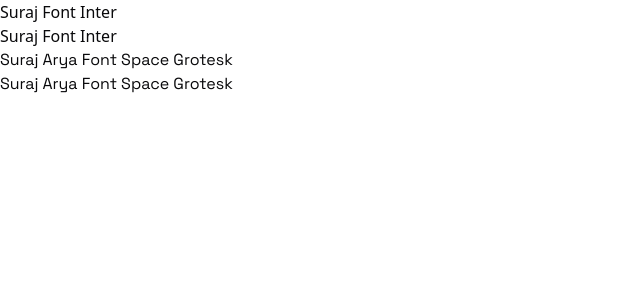
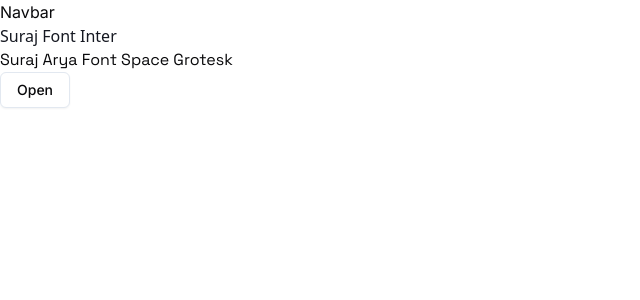
Before and after one commit to iamsurajarya/dev-flow-next-15, a Next.js app: page / in a window 1280 px wide. Shown: the top 300 px of the page, without its empty margins (0-640 px from the left). Built offline with nearby package versions, Linux system fonts and the light colour scheme.

Commit message:
Installing ShadCN

```diff
--- a/app/globals.css
+++ b/app/globals.css
@@ -1,6 +1,10 @@
 @tailwind base;
 @tailwind components;
 @tailwind utilities;
+
+body {
+  font-family: "Inter", sans-serif;
+}
 
 :root {
   --radius: 8px;
--- a/app/layout.tsx
+++ b/app/layout.tsx
@@ -3,6 +3,7 @@
 import React from "react";
 
 import "./globals.css";
+import Navbar from "@/components/ui/navigation/Navbar";
 import ThemeProvider from "@/context/Theme";
 
 const inter = Inter({
@@ -22,15 +23,6 @@
     icon: "/images/site-logo.svg",
   },
 };
-export const metadata2: Metadata = {
-  title: "Dev Flow",
-  description: "Another way to stack-over-flow",
-  icons: {
-    icon: "/images/site-logo.svg",
-  },
-};
-
-console.log(inter.variable, spaceGrotesk.variable, "srj");
 
 export default function RootLayout({
   children,
@@ -39,13 +31,14 @@
 }>) {
   return (
     <html lang="en" suppressHydrationWarning>
-      <body className={`${inter.variable} ${spaceGrotesk.variable} antialiased`}>
+      <body className={`${inter.className} ${spaceGrotesk.variable} antialiased`}>
         <ThemeProvider
           attribute="class"
           defaultTheme="system"
           enableSystem
           disableTransitionOnChange
         >
+          <Navbar />
           {children}
         </ThemeProvider>
       </body>
--- a/app/page.tsx
+++ b/app/page.tsx
@@ -1,10 +1,52 @@
+"use client";
+
+import { DropdownMenuCheckboxItemProps } from "@radix-ui/react-dropdown-menu";
+import { useState } from "react";
+
+import { Button } from "@/components/ui/button";
+import {
+  DropdownMenu,
+  DropdownMenuCheckboxItem,
+  DropdownMenuContent,
+  DropdownMenuLabel,
+  DropdownMenuSeparator,
+  DropdownMenuTrigger,
+} from "@/components/ui/dropdown-menu";
+
+type Checked = DropdownMenuCheckboxItemProps["checked"];
+
 export default function Home() {
+  const [showStatusBar, setShowStatusBar] = useState<Checked>(true);
+  const [showActivityBar, setShowActivityBar] = useState<Checked>(false);
+  const [showPanel, setShowPanel] = useState<Checked>(false);
+
   return (
     <div>
-      <h1 className="font-sans">Suraj Font Inter</h1>
-      <h1 className="font-sans">Suraj Font Inter</h1>
+      <h1 className="text-dark300_light700 font-sans">Suraj Font Inter</h1>
       <h1 className="font-spaceGrotesk">Suraj Arya Font Space Grotesk</h1>
-      <h1 className="font-spaceGrotesk">Suraj Arya Font Space Grotesk</h1>
+
+      <DropdownMenu>
+        <DropdownMenuTrigger asChild>
+          <Button variant="outline">Open</Button>
+        </DropdownMenuTrigger>
+        <DropdownMenuContent className="w-56">
+          <DropdownMenuLabel>Appearance</DropdownMenuLabel>
+          <DropdownMenuSeparator />
+          <DropdownMenuCheckboxItem checked={showStatusBar} onCheckedChange={setShowStatusBar}>
+            Status Bar
+          </DropdownMenuCheckboxItem>
+          <DropdownMenuCheckboxItem
+            checked={showActivityBar}
+            onCheckedChange={setShowActivityBar}
+            disabled
+          >
+            Activity Bar
+          </DropdownMenuCheckboxItem>
+          <DropdownMenuCheckboxItem checked={showPanel} onCheckedChange={setShowPanel}>
+            Panel
+          </DropdownMenuCheckboxItem>
+        </DropdownMenuContent>
+      </DropdownMenu>
     </div>
   );
 }
--- /dev/null
+++ b/components/ui/button.tsx
@@ -0,0 +1,57 @@
+import * as React from "react"
+import { Slot } from "@radix-ui/react-slot"
+import { cva, type VariantProps } from "class-variance-authority"
+
+import { cn } from "@/lib/utils"
+
+const buttonVariants = cva(
+  "inline-flex items-center justify-center gap-2 whitespace-nowrap rounded-md text-sm font-medium transition-colors focus-visible:outline-none focus-visible:ring-1 focus-visible:ring-slate-950 disabled:pointer-events-none disabled:opacity-50 [&_svg]:pointer-events-none [&_svg]:size-4 [&_svg]:shrink-0 dark:focus-visible:ring-slate-300",
+  {
+    variants: {
+      variant: {
+        default:
+          "bg-slate-900 text-slate-50 shadow hover:bg-slate-900/90 dark:bg-slate-50 dark:text-slate-900 dark:hover:bg-slate-50/90",
+        destructive:
+          "bg-red-500 text-slate-50 shadow-sm hover:bg-red-500/90 dark:bg-red-900 dark:text-slate-50 dark:hover:bg-red-900/90",
+        outline:
+          "border border-slate-200 bg-white shadow-sm hover:bg-slate-100 hover:text-slate-900 dark:border-slate-800 dark:bg-slate-950 dark:hover:bg-slate-800 dark:hover:text-slate-50",
+        secondary:
+          "bg-slate-100 text-slate-900 shadow-sm hover:bg-slate-100/80 dark:bg-slate-800 dark:text-slate-50 dark:hover:bg-slate-800/80",
+        ghost: "hover:bg-slate-100 hover:text-slate-900 dark:hover:bg-slate-800 dark:hover:text-slate-50",
+        link: "text-slate-900 underline-offset-4 hover:underline dark:text-slate-50",
+      },
+      size: {
+        default: "h-9 px-4 py-2",
+        sm: "h-8 rounded-md px-3 text-xs",
+        lg: "h-10 rounded-md px-8",
+        icon: "h-9 w-9",
+      },
+    },
+    defaultVariants: {
+      variant: "default",
+      size: "default",
+    },
+  }
+)
+
+export interface ButtonProps
+  extends React.ButtonHTMLAttributes<HTMLButtonElement>,
+    VariantProps<typeof buttonVariants> {
+  asChild?: boolean
+}
+
+const Button = React.forwardRef<HTMLButtonElement, ButtonProps>(
+  ({ className, variant, size, asChild = false, ...props }, ref) => {
+    const Comp = asChild ? Slot : "button"
+    return (
+      <Comp
+        className={cn(buttonVariants({ variant, size, className }))}
+        ref={ref}
+        {...props}
+      />
+    )
+  }
+)
+Button.displayName = "Button"
+
+export { Button, buttonVariants }
--- /dev/null
+++ b/components/ui/navigation/Navbar/index.tsx
@@ -0,0 +1,7 @@
+import React from "react";
+
+const Navbar = () => {
+  return <nav>Navbar</nav>;
+};
+
+export default Navbar;
--- a/package.json
+++ b/package.json
@@ -10,6 +10,7 @@
   },
   "dependencies": {
     "@radix-ui/react-dropdown-menu": "^2.1.5",
+    "@radix-ui/react-slot": "^1.1.1",
     "class-variance-authority": "^0.7.1",
     "clsx": "^2.1.1",
     "eslint-config-prettier": "^9.1.0",
```
Also changed, not shown: 1 other file (tests, documents, lock files or other folders).
